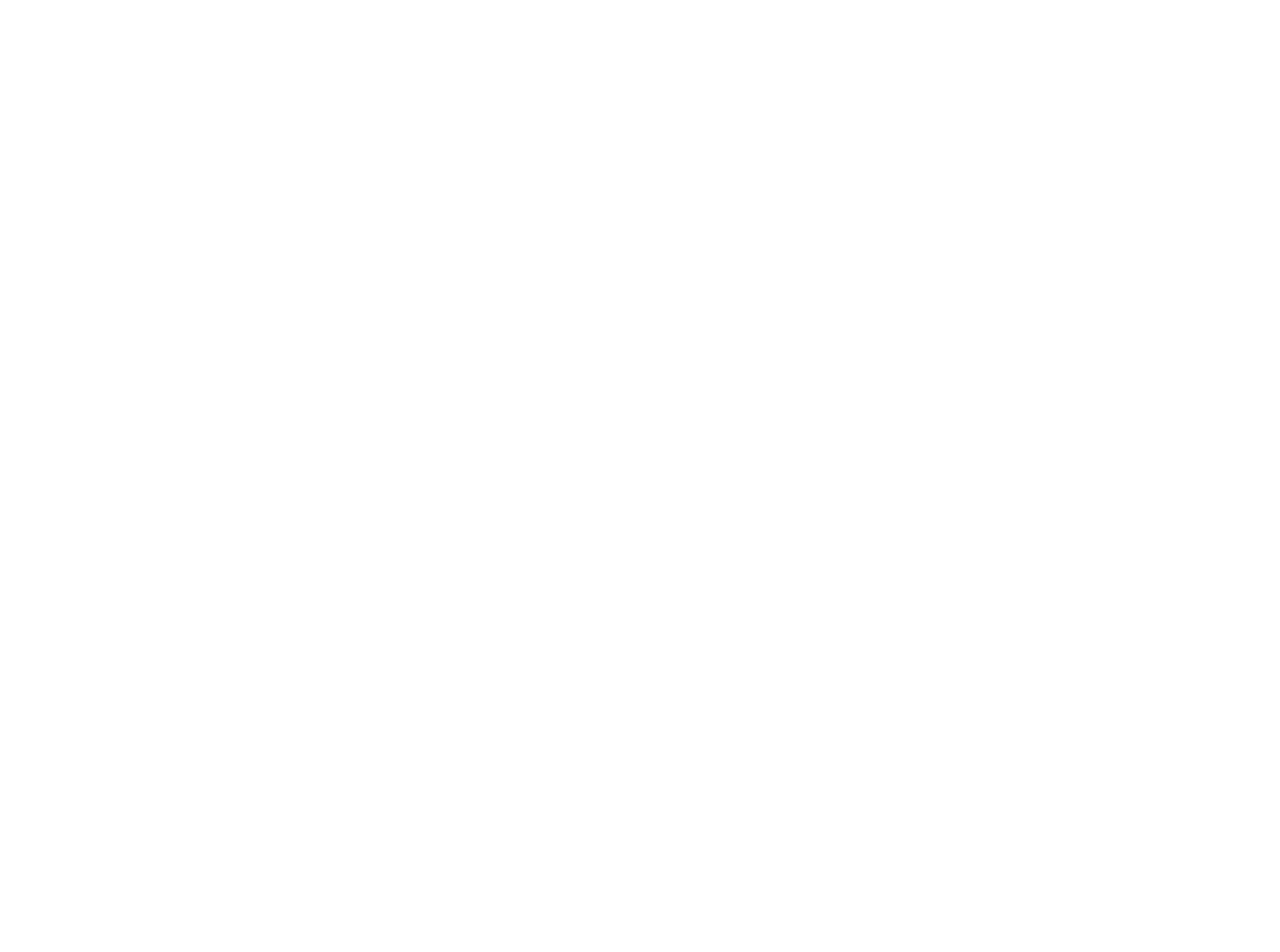
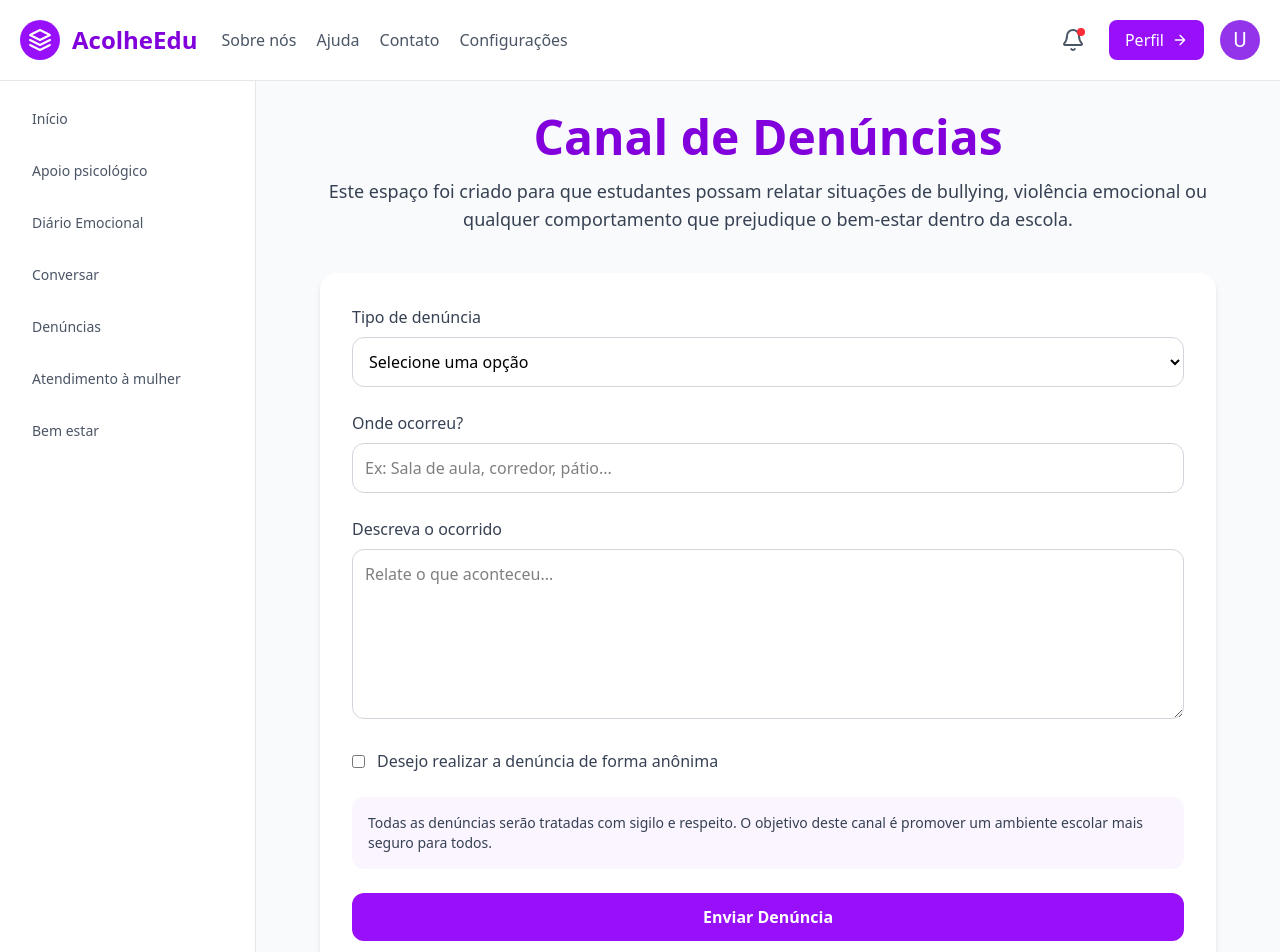
Before and after one commit to LucasHenriqueAl/acolheEdu, a React (Vite) app: page /denuncia in a window 1280 px wide. Before the commit this address had no page. Shown: the top 952 px of the page. Before the commit the page ends 800 px from the top, so only its background shows below. Built offline with nearby package versions, Linux system fonts and the light colour scheme.

Commit message:
feat: nova pagina de canal de denuncias e alterações na main para registrar rota da pagina

```diff
--- a/src/components/layout/MenuVertical.tsx
+++ b/src/components/layout/MenuVertical.tsx
@@ -48,7 +48,7 @@
 
         <li>
           <button
-            onClick={() => navigate('/denuncias')}
+            onClick={() => navigate('/denuncia')}
             className="block rounded-lg px-4 py-3 text-sm font-medium text-gray-600 hover:bg-purple-50 hover:text-purple-700"
           >
             Denúncias
--- a/src/main.tsx
+++ b/src/main.tsx
@@ -18,6 +18,7 @@
 import { Perfil } from './pages/Perfil.tsx'
 import { AgendaAtendimento } from './pages/AgendaAtendimento.tsx'
 import { BemEstar } from './pages/BemEstar.tsx'
+import { Denuncias } from './pages/Denuncias.tsx'
 
 import { UsuarioProvider } from './Context/usuarioContext'
 
@@ -39,6 +40,7 @@
           <Route path="/apoio_psicologico" element={<ApoioPsicologico/>} />
           <Route path="/agenda" element={<AgendaAtendimento />} />
           <Route path="/bem_estar" element={<BemEstar />} />
+          <Route path="/denuncia" element={<Denuncias />} />
         </Routes>
       </BrowserRouter>
     </UsuarioProvider>
--- /dev/null
+++ b/src/pages/Denuncias.tsx
@@ -0,0 +1,135 @@
+import { useState } from 'react'
+
+import MenuNavegacao from '../components/layout/MenuNavegacao'
+import MenuVertical from '../components/layout/MenuVertical'
+import Footer from '../components/layout/Footer'
+
+export function Denuncias() {
+  const [anonima, setAnonima] = useState(false)
+
+  const enviarDenuncia = () => {
+    alert(
+      'Sua denúncia foi enviada com sucesso. A equipe responsável irá analisar o caso.'
+    )
+  }
+
+  return (
+    <>
+      <MenuNavegacao />
+
+      <div className="flex min-h-screen bg-gray-50">
+
+        <MenuVertical />
+
+        <main className="flex-1 p-8">
+
+          <section className="mb-10 text-center">
+
+            <h1 className="mb-4 text-5xl font-extrabold text-purple-700">
+              Canal de Denúncias
+            </h1>
+
+            <p className="mx-auto max-w-4xl text-lg text-gray-700">
+              Este espaço foi criado para que estudantes possam relatar
+              situações de bullying, violência emocional ou qualquer
+              comportamento que prejudique o bem-estar dentro da escola.
+            </p>
+
+          </section>
+
+          <div className="mx-auto max-w-4xl rounded-2xl bg-white p-8 shadow-md">
+
+            {/* Tipo de denúncia */}
+            <div className="mb-6">
+
+              <label className="mb-2 block font-medium text-gray-700">
+                Tipo de denúncia
+              </label>
+
+              <select
+                className="w-full rounded-xl border border-gray-300 p-3 focus:border-purple-500 focus:outline-none"
+              >
+                <option>Selecione uma opção</option>
+                <option>Bullying</option>
+                <option>Violência Emocional</option>
+                <option>Assédio</option>
+                <option>Discriminação</option>
+                <option>Outro</option>
+              </select>
+
+            </div>
+
+            {/* Local */}
+            <div className="mb-6">
+
+              <label className="mb-2 block font-medium text-gray-700">
+                Onde ocorreu?
+              </label>
+
+              <input
+                type="text"
+                placeholder="Ex: Sala de aula, corredor, pátio..."
+                className="w-full rounded-xl border border-gray-300 p-3 focus:border-purple-500 focus:outline-none"
+              />
+
+            </div>
+
+            {/* Descrição */}
+            <div className="mb-6">
+
+              <label className="mb-2 block font-medium text-gray-700">
+                Descreva o ocorrido
+              </label>
+
+              <textarea
+                rows={6}
+                placeholder="Relate o que aconteceu..."
+                className="w-full rounded-xl border border-gray-300 p-3 focus:border-purple-500 focus:outline-none"
+              />
+
+            </div>
+
+            {/* Anônima */}
+            <div className="mb-6 flex items-center gap-3">
+
+              <input
+                type="checkbox"
+                checked={anonima}
+                onChange={() => setAnonima(!anonima)}
+              />
+
+              <span className="text-gray-700">
+                Desejo realizar a denúncia de forma anônima
+              </span>
+
+            </div>
+
+            {/* Aviso */}
+            <div className="mb-6 rounded-xl bg-purple-50 p-4">
+
+              <p className="text-sm text-gray-700">
+                Todas as denúncias serão tratadas com sigilo e respeito.
+                O objetivo deste canal é promover um ambiente escolar
+                mais seguro para todos.
+              </p>
+
+            </div>
+
+            {/* Botão */}
+            <button
+              onClick={enviarDenuncia}
+              className="w-full rounded-xl bg-purple-600 py-3 font-semibold text-white transition hover:bg-purple-700"
+            >
+              Enviar Denúncia
+            </button>
+
+          </div>
+
+        </main>
+
+      </div>
+
+      <Footer />
+    </>
+  )
+}
```
